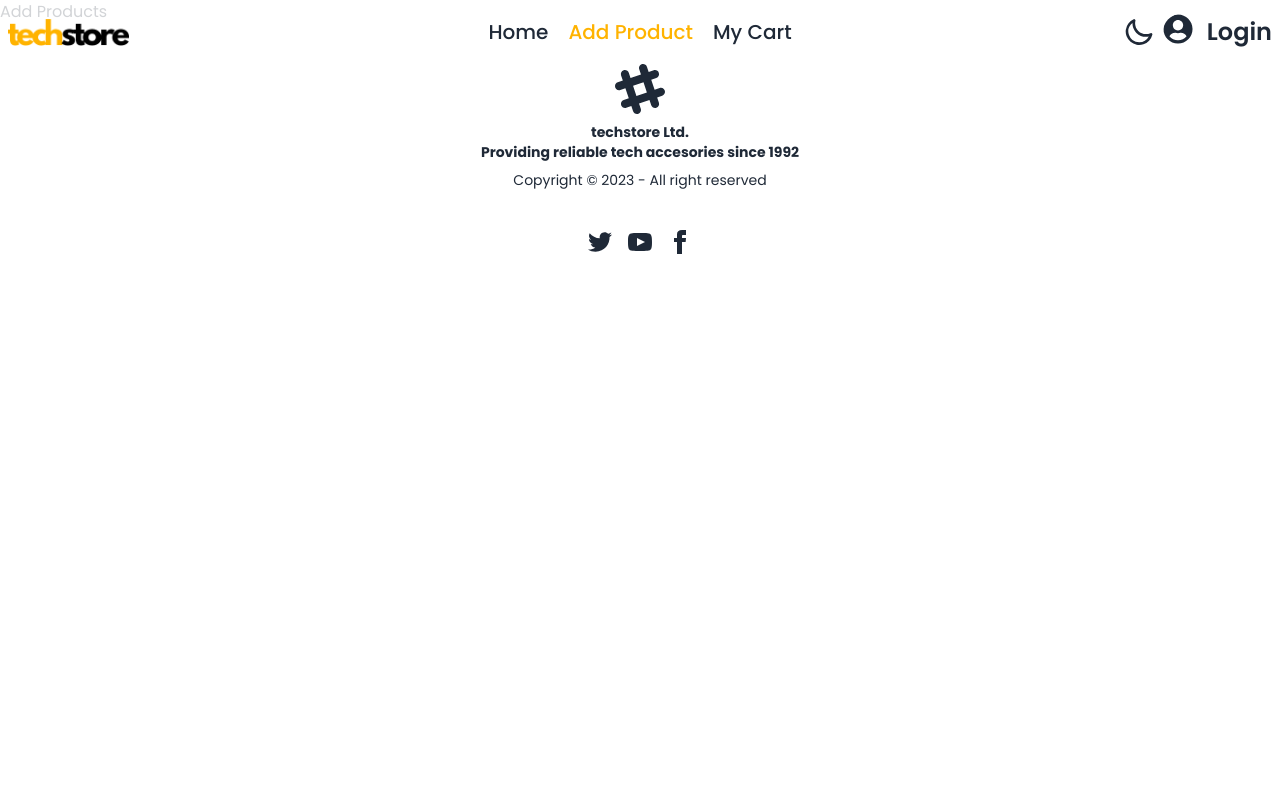
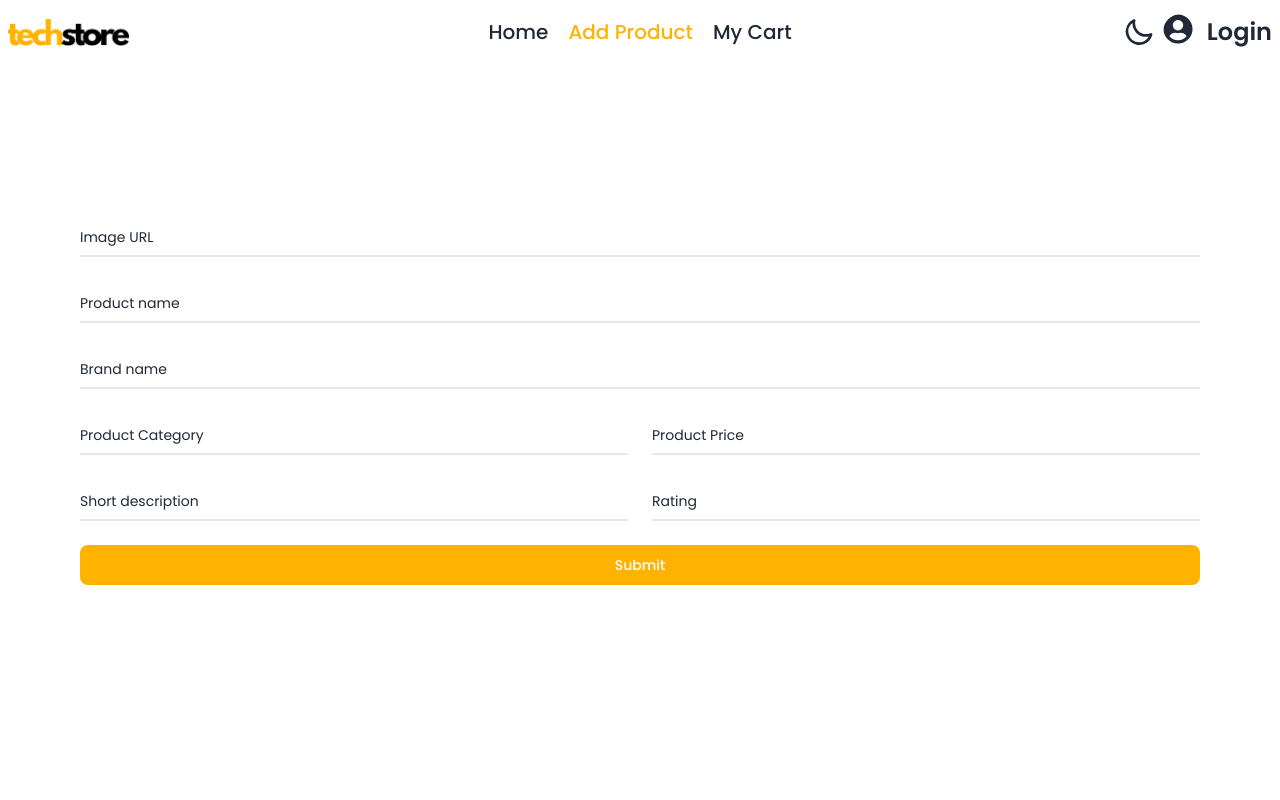
Before and after one commit to fardin36/Brand-Shop-Client-Side, a React (Vite) app: page /add-product in a window 1280 px wide. Shown: the top 800 px of the page. Built offline with nearby package versions, Linux system fonts and the light colour scheme; no server answers.

Commit message:
add new product page

```diff
--- a/src/Components/User/AddProduct.jsx
+++ b/src/Components/User/AddProduct.jsx
@@ -1,9 +1,63 @@
 
 const AddProduct = () => {
+
+    const handleAddProduct = e => {
+        e.preventDefault();
+        const form = e.target;
+
+        const image = form.image.value;
+        const name = form.name.value;
+        const brand = form.brand.value;
+        const type = form.type.value;
+        const price = form.price.value;
+        const description = form.description.value;
+        const rating = form.rating.value;
+
+        const newProduct = {
+            image, name, brand, type, price, description, rating,
+        }
+        console.log(newProduct);
+    }
+
     return (
-        <div>
-            Add Products
+        <div className="min-h-screen flex justify-center items-center w-full px-20">
+            <form className="w-full" onSubmit={handleAddProduct}>
+                <div className="relative z-0 w-full mb-6 group">
+                    <input type="text" name="image" className="block py-2.5 px-0 w-full text-sm bg-transparent border-0 border-b-2 appearance-none focus:outline-none focus:ring-0 focus:border-[#ffb300] peer" placeholder=" " required />
+                    <label className="peer-focus:font-medium absolute text-sm duration-300 transform -translate-y-6 scale-75 top-3 -z-10 origin-[0] peer-focus:left-0 peer-focus:text-[#ffb300] peer-placeholder-shown:scale-100 peer-placeholder-shown:translate-y-0 peer-focus:scale-75 peer-focus:-translate-y-6">Image URL</label>
+                </div>
+                <div className="relative z-0 w-full mb-6 group">
+                    <input type="text" name="name" className="block py-2.5 px-0 w-full text-sm bg-transparent border-0 border-b-2 appearance-none focus:outline-none focus:ring-0 focus:border-[#ffb300] peer" placeholder=" " required />
+                    <label className="peer-focus:font-medium absolute text-sm duration-300 transform -translate-y-6 scale-75 top-3 -z-10 origin-[0] peer-focus:left-0 peer-focus:text-[#ffb300] peer-placeholder-shown:scale-100 peer-placeholder-shown:translate-y-0 peer-focus:scale-75 peer-focus:-translate-y-6">Product name</label>
+                </div>
+                <div className="relative z-0 w-full mb-6 group">
+                    <input type="text" name="brand" className="block py-2.5 px-0 w-full text-sm bg-transparent border-0 border-b-2 appearance-none focus:outline-none focus:ring-0 focus:border-[#ffb300] peer" placeholder=" " required />
+                    <label className="peer-focus:font-medium absolute text-sm duration-300 transform -translate-y-6 scale-75 top-3 -z-10 origin-[0] peer-focus:left-0 peer-focus:text-[#ffb300] peer-placeholder-shown:scale-100 peer-placeholder-shown:translate-y-0 peer-focus:scale-75 peer-focus:-translate-y-6">Brand name</label>
+                </div>
+                <div className="grid md:grid-cols-2 md:gap-6">
+                    <div className="relative z-0 w-full mb-6 group">
+                        <input type="text" name="type" className="block py-2.5 px-0 w-full text-sm bg-transparent border-0 border-b-2 appearance-none focus:outline-none focus:ring-0 focus:border-[#ffb300] peer" placeholder=" " required />
+                        <label className="peer-focus:font-medium absolute text-sm duration-300 transform -translate-y-6 scale-75 top-3 -z-10 origin-[0] peer-focus:left-0 peer-focus:text-[#ffb300] peer-placeholder-shown:scale-100 peer-placeholder-shown:translate-y-0 peer-focus:scale-75 peer-focus:-translate-y-6">Product Category</label>
+                    </div>
+                    <div className="relative z-0 w-full mb-6 group">
+                        <input type="text" name="price" className="block py-2.5 px-0 w-full text-sm bg-transparent border-0 border-b-2 appearance-none focus:outline-none focus:ring-0 focus:border-[#ffb300] peer" placeholder=" " required />
+                        <label className="peer-focus:font-medium absolute text-sm duration-300 transform -translate-y-6 scale-75 top-3 -z-10 origin-[0] peer-focus:left-0 peer-focus:text-[#ffb300] peer-placeholder-shown:scale-100 peer-placeholder-shown:translate-y-0 peer-focus:scale-75 peer-focus:-translate-y-6">Product Price</label>
+                    </div>
+                </div>
+                <div className="grid md:grid-cols-2 md:gap-6">
+                    <div className="relative z-0 w-full mb-6 group">
+                        <input type="text" name="description" className="block py-2.5 px-0 w-full text-sm bg-transparent border-0 border-b-2 appearance-none focus:outline-none focus:ring-0 focus:border-[#ffb300] peer" placeholder=" " required />
+                        <label className="peer-focus:font-medium absolute text-sm duration-300 transform -translate-y-6 scale-75 top-3 -z-10 origin-[0] peer-focus:left-0 peer-focus:text-[#ffb300] peer-placeholder-shown:scale-100 peer-placeholder-shown:translate-y-0 peer-focus:scale-75 peer-focus:-translate-y-6">Short description</label>
+                    </div>
+                    <div className="relative z-0 w-full mb-6 group">
+                        <input type="text" name="rating" className="block py-2.5 px-0 w-full text-sm bg-transparent border-0 border-b-2 appearance-none focus:outline-none focus:ring-0 focus:border-[#ffb300] peer" placeholder=" " required />
+                        <label className="peer-focus:font-medium absolute text-sm duration-300 transform -translate-y-6 scale-75 top-3 -z-10 origin-[0] peer-focus:left-0 peer-focus:text-[#ffb300] peer-placeholder-shown:scale-100 peer-placeholder-shown:translate-y-0 peer-focus:scale-75 peer-focus:-translate-y-6">Rating</label>
+                    </div>
+                </div>
+                <button type="submit" className="text-white bg-[#ffb300] hover:bg-[#ffb300d5] focus:ring-4 focus:outline-none font-medium rounded-lg text-sm w-full px-5 py-2.5 text-center">Submit</button>
+            </form>
         </div>
+
     );
 };
 
```
